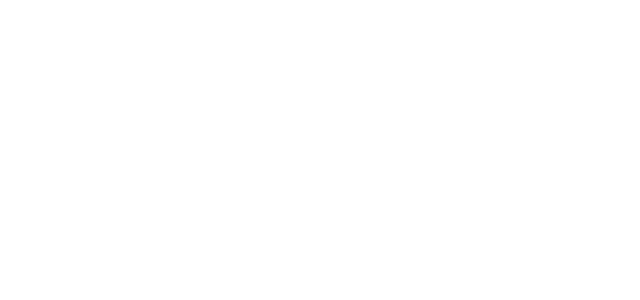
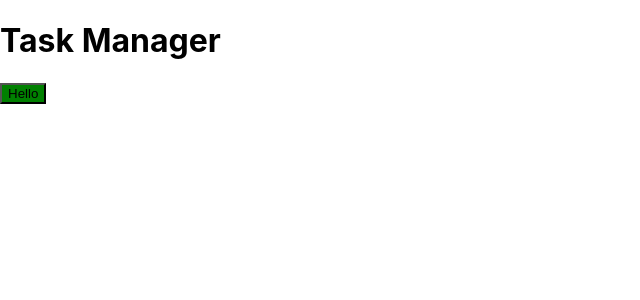
Before and after one commit to chewern/task-manager, a React (Create React App) app: page / in a window 1280 px wide. Shown: the top 300 px of the page, without its empty margins (0-640 px from the left). Built offline with nearby package versions, Linux system fonts and the light colour scheme.

Commit message:
added Button

```diff
--- /dev/null
+++ b/src/components/Button.js
@@ -0,0 +1,9 @@
+const Button = ({ color, text }) => {
+  return (
+    <button className="btn" style={{ backgroundColor: color }}>
+      {text}
+    </button>
+  );
+};
+
+export default Button;
--- a/src/components/Header.js
+++ b/src/components/Header.js
@@ -1,9 +1,24 @@
-const Header = (props) => {
+import PropTypes from "prop-types";
+import Button from "./Button";
+
+const Header = ({ title }) => {
+  //{ title } is a destructor
   return (
-    <header>
-      <h1>{props.title}</h1>
+    <header className="header">
+      <h1>{title}</h1>
+      <Button color="green" text="Hello" />
     </header>
   );
 };
 
+Header.defaultProps = {
+  // defaultProps sets the default value for Header.title
+  title: "Task Manager",
+};
+
+Header.propTypes = {
+  title: PropTypes.string.isRequired,
+  //this will specify that title ought to be string, and should not be left empty
+};
+
 export default Header;
```
